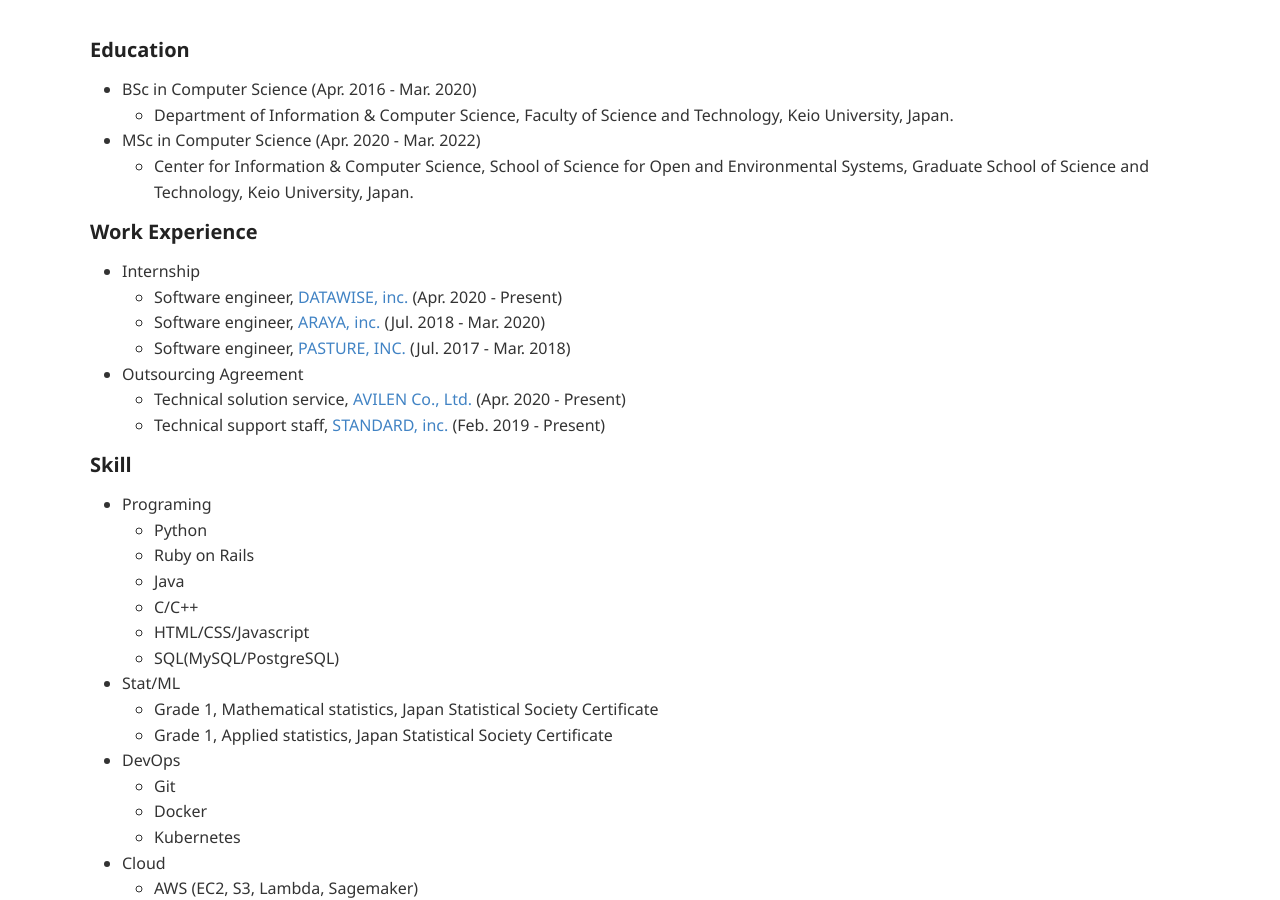
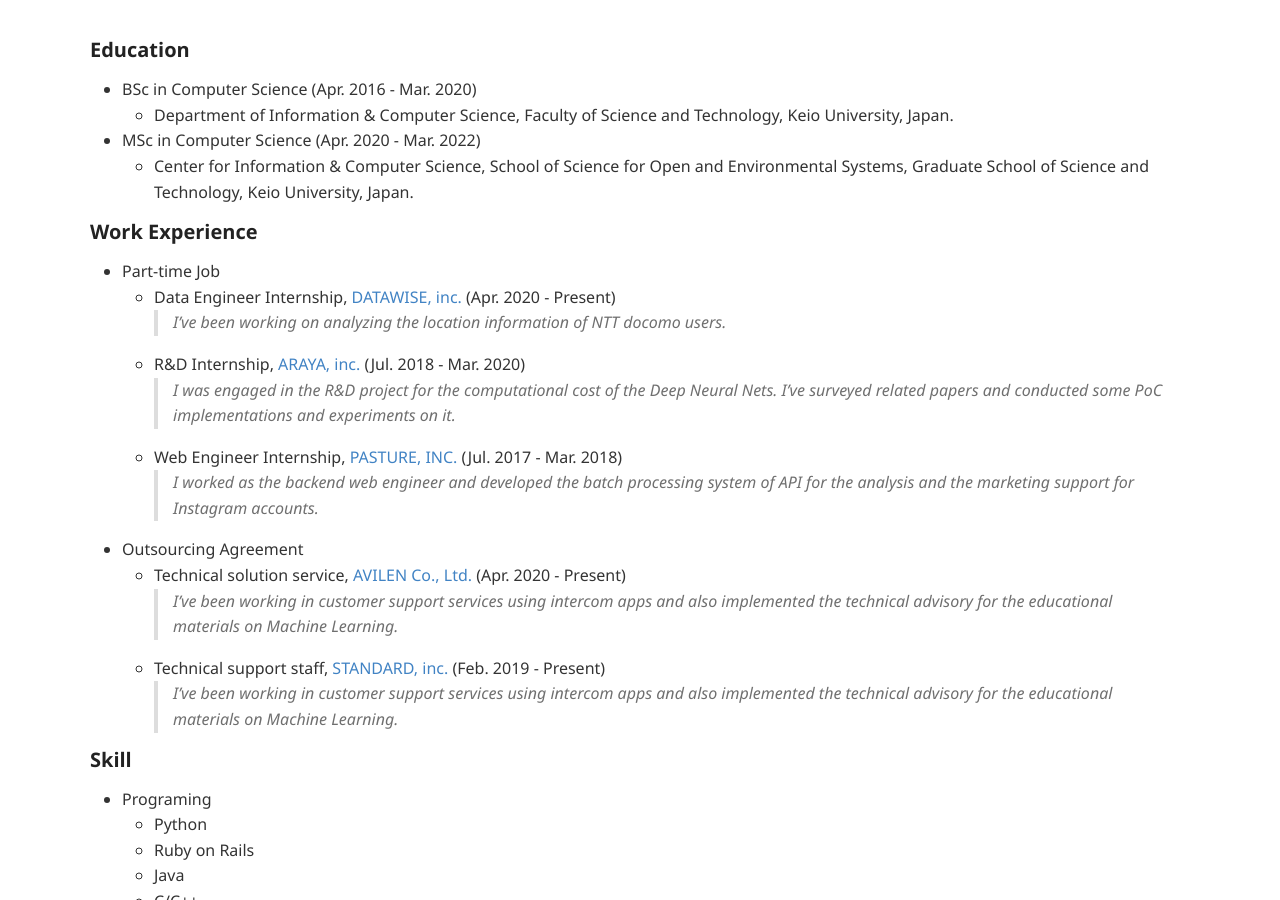
Before and after one commit to yumaloop/old-jekyll-blog-site, a Jekyll site: the page built from about.md, in a window 1280 px wide and 900 px high, scrolled down 597 px. Built offline with Jekyll 4.4.1, drawn with Linux system fonts in a browser that asks for light colours; comment, search, counter and statistics services are not loaded.

Commit message:
update repo 2020年 4月 8日 水曜日 11時00分50秒 JST

```diff
--- a/about.md
+++ b/about.md
@@ -24,13 +24,18 @@
 
 #### Work Experience
 
-* Internship
-   * Software engineer, [DATAWISE, inc.](https://www.datawise.co.jp/) (Apr. 2020 - Present)
-   * Software engineer, [ARAYA, inc.](https://www.araya.org) (Jul. 2018 - Mar. 2020)
-   * Software engineer, [PASTURE, INC.](https://corp.pasture.biz/) (Jul. 2017 - Mar. 2018)
+* Part-time Job
+   * Data Engineer Internship, [DATAWISE, inc.](https://www.datawise.co.jp/) (Apr. 2020 - Present)
+      > I've been working on analyzing the location information of NTT docomo users.
+   * R&D Internship, [ARAYA, inc.](https://www.araya.org) (Jul. 2018 - Mar. 2020)
+      > I was engaged in the R&D project for the computational cost of the Deep Neural Nets. I've surveyed related papers and conducted some PoC implementations and experiments on it.
+   * Web Engineer Internship, [PASTURE, INC.](https://corp.pasture.biz/) (Jul. 2017 - Mar. 2018)
+      > I worked as the backend web engineer and developed the batch processing system of API for the analysis and the marketing support for Instagram accounts.
 * Outsourcing Agreement
    * Technical solution service, [AVILEN Co., Ltd.](https://avilen.co.jp/) (Apr. 2020 - Present)
+      > I've been working in customer support services using intercom apps and also implemented the technical advisory for the educational materials on Machine Learning.
    * Technical support staff, [STANDARD, inc.](https://standard2017.com/) (Feb. 2019 - Present)
+      > I've been working in customer support services using intercom apps and also implemented the technical advisory for the educational materials on Machine Learning.
 
 #### Skill
 
```
